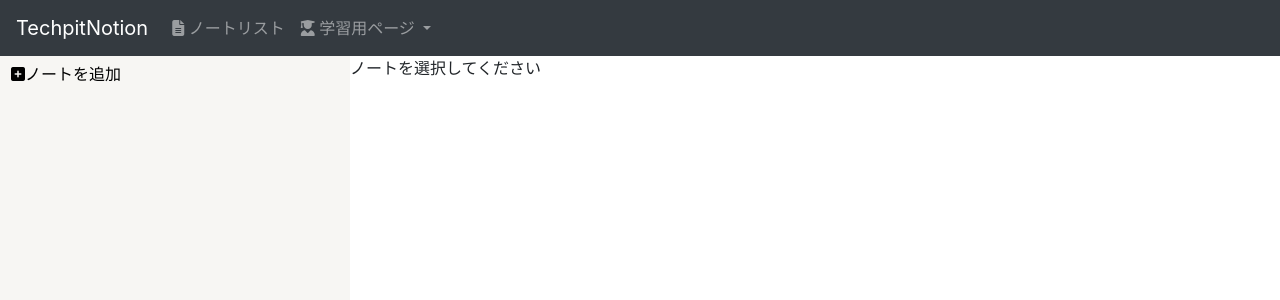
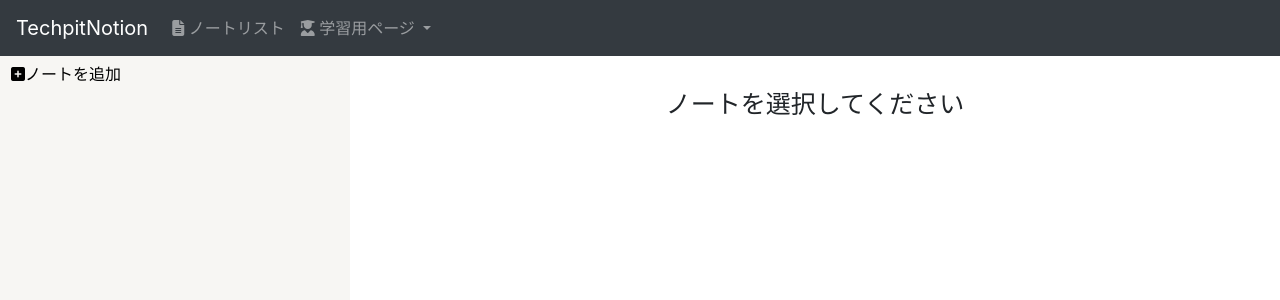
Before and after one commit to ysk/typescript_vue_sample, a Vue app: page /main in a window 1280 px wide. Shown: the top 300 px of the page. Built offline with nearby package versions, Linux system fonts and the light colour scheme.

Commit message:
スペルミスの修正

```diff
--- a/src/components/MainPage.vue
+++ b/src/components/MainPage.vue
@@ -20,7 +20,7 @@
         <i class="fas fa-plus-square"></i>ノートを追加
       </button>
     </div>
-    <div clas="right-view" @click.self="onEditNoteEnd()">
+    <div class="right-view" @click.self="onEditNoteEnd()">
       <template v-if="selectedNote == null">
         <div class="no-selected-note">ノートを選択してください</div>
       </template>
```
